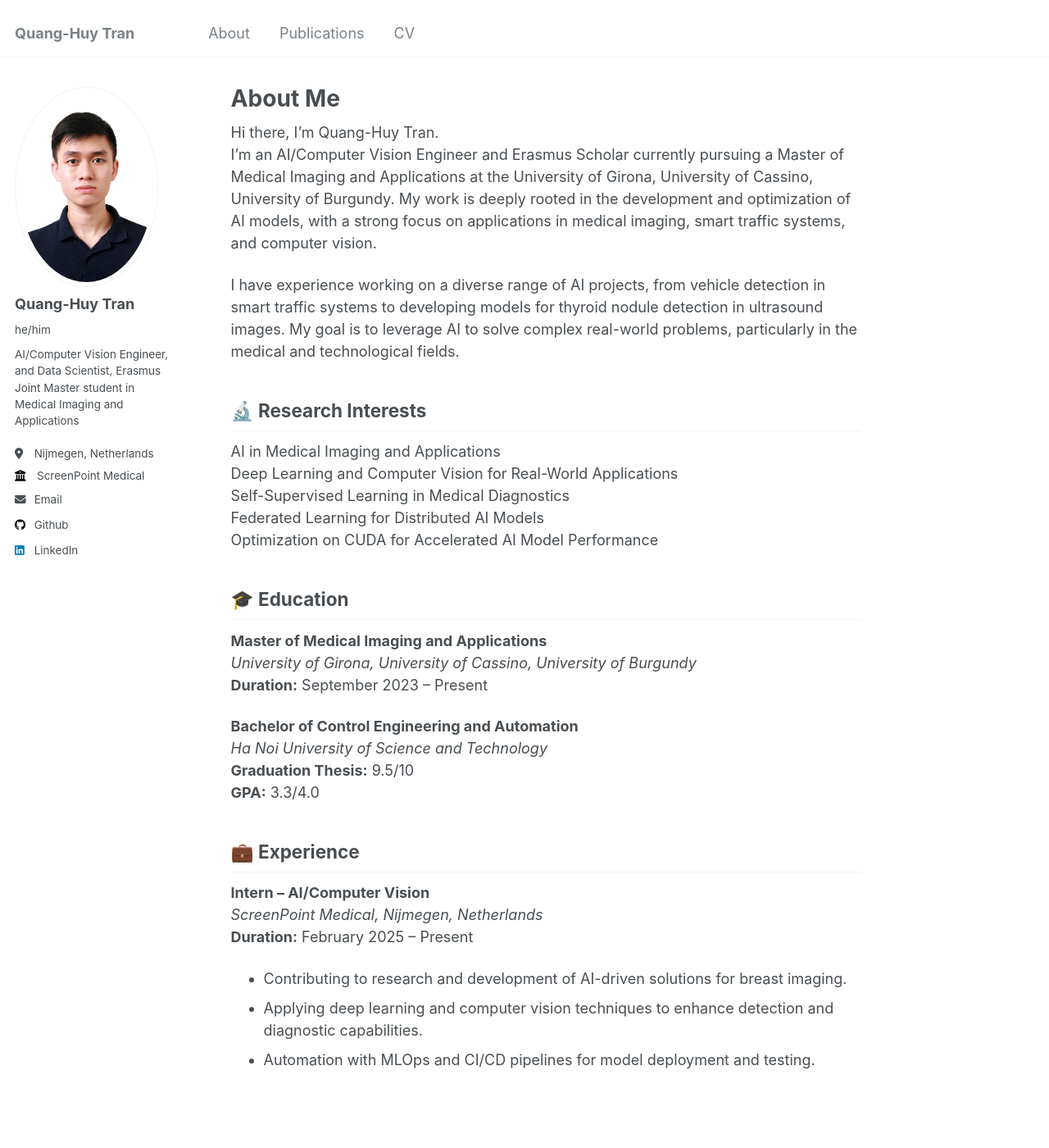
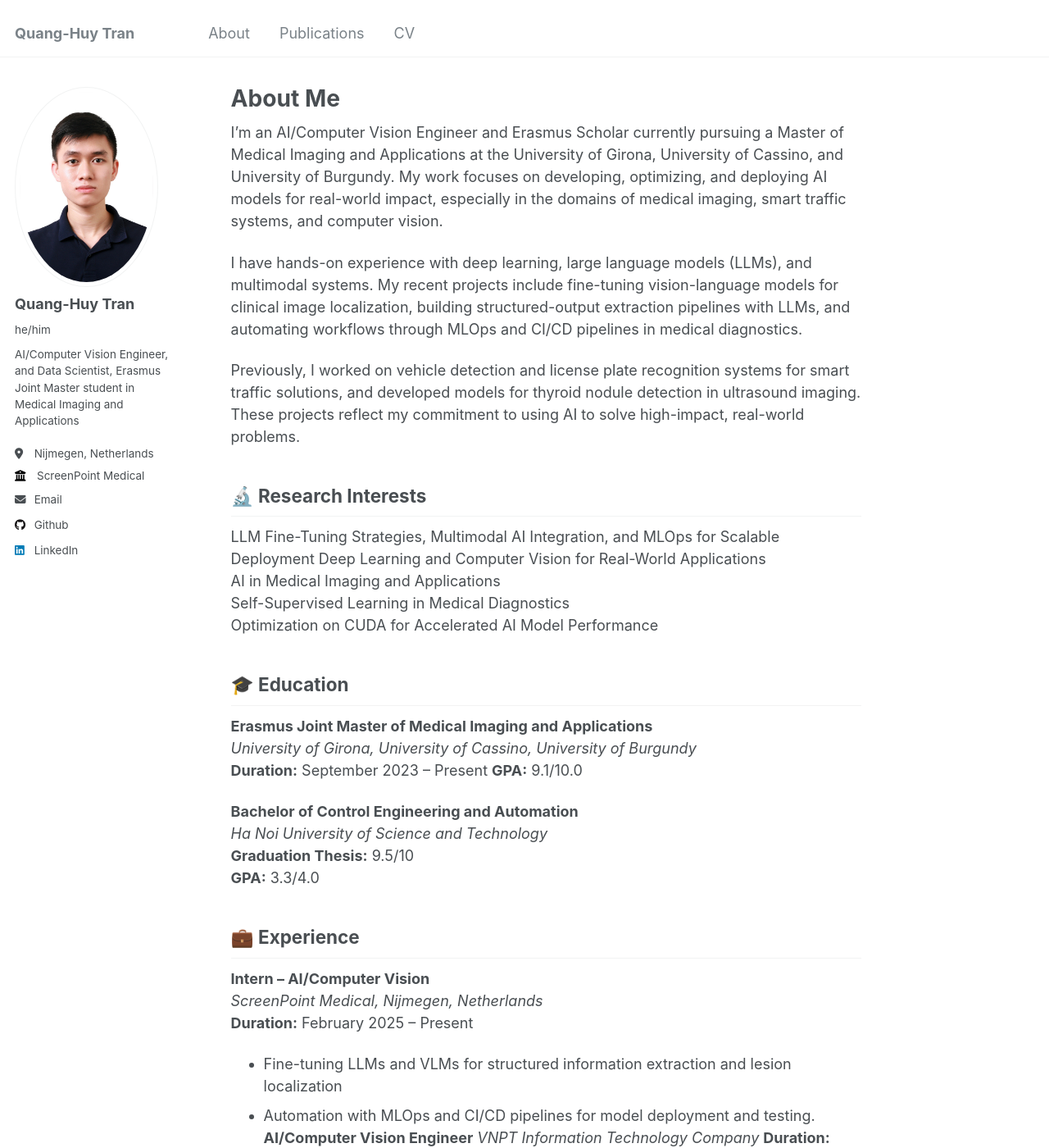
Before and after one commit to huytrnq/huytrnq.github.io, a Jekyll site: the page built from _pages/about.md, in a window 1280 px wide and 1400 px high. Shown: the whole window at 82% size. Built offline with Jekyll 4.4.1, drawn with Linux system fonts in a browser that asks for light colours; some of the changed text lies outside the part shown.

Commit message:
update about and cv sections for clarity and detail; add new portfolio item

```diff
--- a/_pages/about.md
+++ b/_pages/about.md
@@ -7,23 +7,25 @@ redirect_from:
   - /about.html
 ---
 
-Hi there, I’m Quang-Huy Tran.
-I’m an AI/Computer Vision Engineer and Erasmus Scholar currently pursuing a Master of Medical Imaging and Applications at the University of Girona, University of Cassino, University of Burgundy. My work is deeply rooted in the development and optimization of AI models, with a strong focus on applications in medical imaging, smart traffic systems, and computer vision.
+I’m an AI/Computer Vision Engineer and Erasmus Scholar currently pursuing a Master of Medical Imaging and Applications at the University of Girona, University of Cassino, and University of Burgundy. My work focuses on developing, optimizing, and deploying AI models for real-world impact, especially in the domains of medical imaging, smart traffic systems, and computer vision.
 
-I have experience working on a diverse range of AI projects, from vehicle detection in smart traffic systems to developing models for thyroid nodule detection in ultrasound images. My goal is to leverage AI to solve complex real-world problems, particularly in the medical and technological fields.
+I have hands-on experience with deep learning, large language models (LLMs), and multimodal systems. My recent projects include fine-tuning vision-language models for clinical image localization, building structured-output extraction pipelines with LLMs, and automating workflows through MLOps and CI/CD pipelines in medical diagnostics.
+
+Previously, I worked on vehicle detection and license plate recognition systems for smart traffic solutions, and developed models for thyroid nodule detection in ultrasound imaging. These projects reflect my commitment to using AI to solve high-impact, real-world problems.
 
 ## 🔬 Research Interests ##
+LLM Fine-Tuning Strategies, Multimodal AI Integration, and MLOps for Scalable Deployment
+Deep Learning and Computer Vision for Real-World Applications
 AI in Medical Imaging and Applications
-Deep Learning and Computer Vision for Real-World Applications
 Self-Supervised Learning in Medical Diagnostics
-Federated Learning for Distributed AI Models
 Optimization on CUDA for Accelerated AI Model Performance
 
 
 ## 🎓 Education
-**Master of Medical Imaging and Applications**
+**Erasmus Joint Master of Medical Imaging and Applications**
 _University of Girona, University of Cassino, University of Burgundy_
 **Duration:** September 2023 – Present
+**GPA:** 9.1/10.0
 
 **Bachelor of Control Engineering and Automation**
 _Ha Noi University of Science and Technology_
@@ -34,6 +36,11 @@ _Ha Noi University of Science and Technology_
 **Intern – AI/Computer Vision**
 _ScreenPoint Medical, Nijmegen, Netherlands_
 **Duration:** February 2025 – Present
-  - Contributing to research and development of AI-driven solutions for breast imaging.
-  - Applying deep learning and computer vision techniques to enhance detection and diagnostic capabilities.
+  - Fine-tuning LLMs and VLMs for structured information extraction and lesion localization
   - Automation with MLOps and CI/CD pipelines for model deployment and testing.
+**AI/Computer Vision Engineer**
+_VNPT Information Technology Company_
+**Duration:** March 2020 – August 2023
+  - Engineered and deployed real-time vehicle detection and license plate recognition systems using DeepStream and Jetson platforms, achieving a 3x performance improvement
+  - Designed deep learning models for thyroid nodule detection in ultrasound imaging and distracted driver monitoring, significantly enhancing clinical accuracy and public transport safety
+  - Leveraged contrastive learning techniques to refine facial expression recognition, improving model accuracy from 88% to 93%
```
Also changed, not shown: _pages/cv.md (+2 -1 lines), _portfolio/DeepSkinLesion.html (added, +7 -0 lines).
